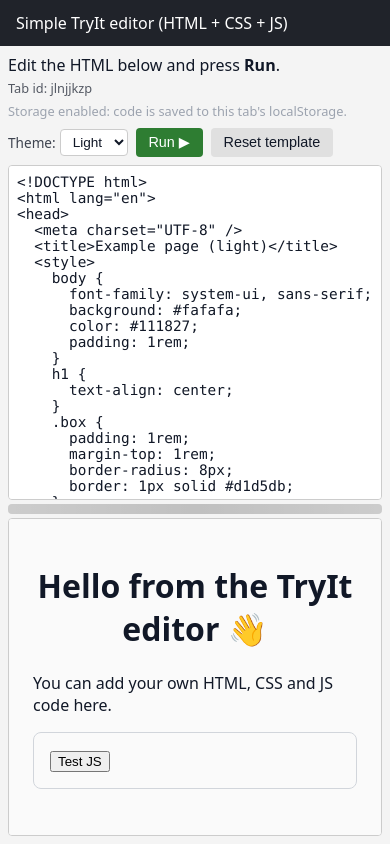
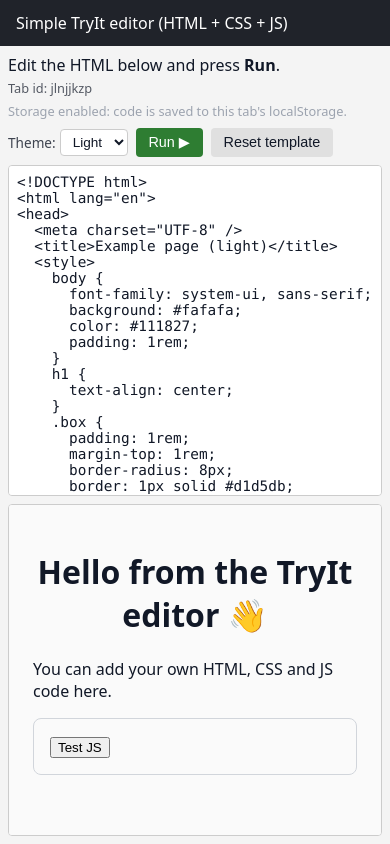
Before and after one commit to kanilmari/try_it_html, a plain HTML site: page index.html in a window 390 px wide. Drawn offline with Linux system fonts and the light colour scheme.

Commit message:
Revert "Add draggable splitter to resize editor and preview panes"

```diff
--- a/index.html
+++ b/index.html
@@ -31,13 +31,8 @@
   </div>
 
   <div class="panes">
-    <div class="pane editor-pane">
-      <textarea id="code"></textarea>
-    </div>
-    <div class="divider" id="divider" role="separator" aria-label="Resize editor and preview" aria-orientation="horizontal"></div>
-    <div class="pane preview-pane">
-      <iframe id="preview"></iframe>
-    </div>
+    <textarea id="code"></textarea>
+    <iframe id="preview"></iframe>
   </div>
 </main>
 
--- a/script.js
+++ b/script.js
@@ -78,8 +78,6 @@ const previewEl = document.getElementById("preview");
 const tabInfoEl = document.getElementById("tabInfo");
 const statusEl = document.getElementById("status");
 const themeSelectEl = document.getElementById("themeSelect");
-const panesEl = document.querySelector(".panes");
-const dividerEl = document.getElementById("divider");
 
 const STORAGE_PREFIX = "tryit-code-";
 let storageDisabled = false;
@@ -88,8 +86,6 @@ const TAB_ID = getOrCreateTabId();
 const STORAGE_KEY = STORAGE_PREFIX + TAB_ID;
 
 let currentTheme = "light";
-let splitPosition = 0.5;
-let dragging = false;
 
 tabInfoEl.textContent = "Tab id: " + TAB_ID;
 
@@ -203,69 +199,6 @@ function getDefaultTemplate() {
   return TEMPLATES[currentTheme] || TEMPLATES.light;
 }
 
-function isVerticalLayout() {
-  return window.matchMedia("(max-width: 800px)").matches;
-}
-
-function setSplitPosition(value) {
-  splitPosition = Math.min(0.85, Math.max(0.15, value));
-  if (panesEl) {
-    panesEl.style.setProperty("--split", splitPosition);
-  }
-}
-
-function updateDividerOrientation() {
-  if (dividerEl) {
-    dividerEl.setAttribute(
-      "aria-orientation",
-      isVerticalLayout() ? "vertical" : "horizontal"
-    );
-  }
-}
-
-function handleDrag(event) {
-  if (!dragging || !panesEl) return;
-  const rect = panesEl.getBoundingClientRect();
-  const vertical = isVerticalLayout();
-
-  const ratio = vertical
-    ? (event.clientY - rect.top) / rect.height
-    : (event.clientX - rect.left) / rect.width;
-
-  setSplitPosition(ratio);
-}
-
-function stopDrag(event) {
-  dragging = false;
-  window.removeEventListener("pointermove", handleDrag);
-  window.removeEventListener("pointerup", stopDrag);
-  window.removeEventListener("pointercancel", stopDrag);
-  dividerEl?.releasePointerCapture?.(event.pointerId);
-}
-
-function startDrag(event) {
-  dragging = true;
-  dividerEl?.setPointerCapture?.(event.pointerId);
-  window.addEventListener("pointermove", handleDrag);
-  window.addEventListener("pointerup", stopDrag);
-  window.addEventListener("pointercancel", stopDrag);
-  handleDrag(event);
-}
-
-function initDivider() {
-  if (!panesEl || !dividerEl) return;
-
-  setSplitPosition(splitPosition);
-  updateDividerOrientation();
-  dividerEl.addEventListener("pointerdown", startDrag);
-
-  const media = window.matchMedia("(max-width: 800px)");
-  media.addEventListener("change", () => {
-    updateDividerOrientation();
-    setSplitPosition(splitPosition);
-  });
-}
-
 function runCode() {
   const code = codeEl.value;
   previewEl.srcdoc = code;
@@ -285,8 +218,6 @@ function init() {
       applyTheme(event.target.value);
     });
   }
-
-  initDivider();
 
   if (storageOk) {
     cleanupOldEntries();
--- a/styles.css
+++ b/styles.css
@@ -107,52 +107,11 @@ button.reset {
 }
 
 .panes {
-  --split: 0.5;
-  --divider-size: 10px;
   flex: 1;
-  display: flex;
-  flex-direction: row;
-  align-items: stretch;
-  gap: 0;
+  display: grid;
+  grid-template-columns: 1fr 1fr;
+  gap: 0.5rem;
   min-height: 0;
-  min-width: 0;
-}
-
-.pane {
-  flex: 0 0 auto;
-  min-width: 0;
-  min-height: 0;
-}
-
-.editor-pane {
-  flex-basis: calc(var(--split) * 100%);
-}
-
-.preview-pane {
-  flex: 1 1 0;
-}
-
-.divider {
-  width: var(--divider-size);
-  background: var(--border);
-  cursor: col-resize;
-  margin: 0 0.25rem;
-  border-radius: 4px;
-  align-self: stretch;
-  position: relative;
-}
-
-.divider::after {
-  content: "";
-  position: absolute;
-  inset: 0;
-  background: linear-gradient(
-    90deg,
-    transparent 0%,
-    rgba(0, 0, 0, 0.12) 50%,
-    transparent 100%
-  );
-  opacity: 0.5;
 }
 
 textarea {
@@ -196,21 +155,7 @@ iframe {
 
 @media (max-width: 800px) {
   .panes {
-    flex-direction: column;
-  }
-
-  .divider {
-    height: var(--divider-size);
-    width: auto;
-    cursor: row-resize;
-    margin: 0.25rem 0;
-  }
-
-  .editor-pane {
-    flex-basis: calc(var(--split) * 100%);
-  }
-
-  .preview-pane {
-    flex-basis: calc((1 - var(--split)) * 100%);
+    grid-template-columns: 1fr;
+    grid-template-rows: 1fr 1fr;
   }
 }
```
